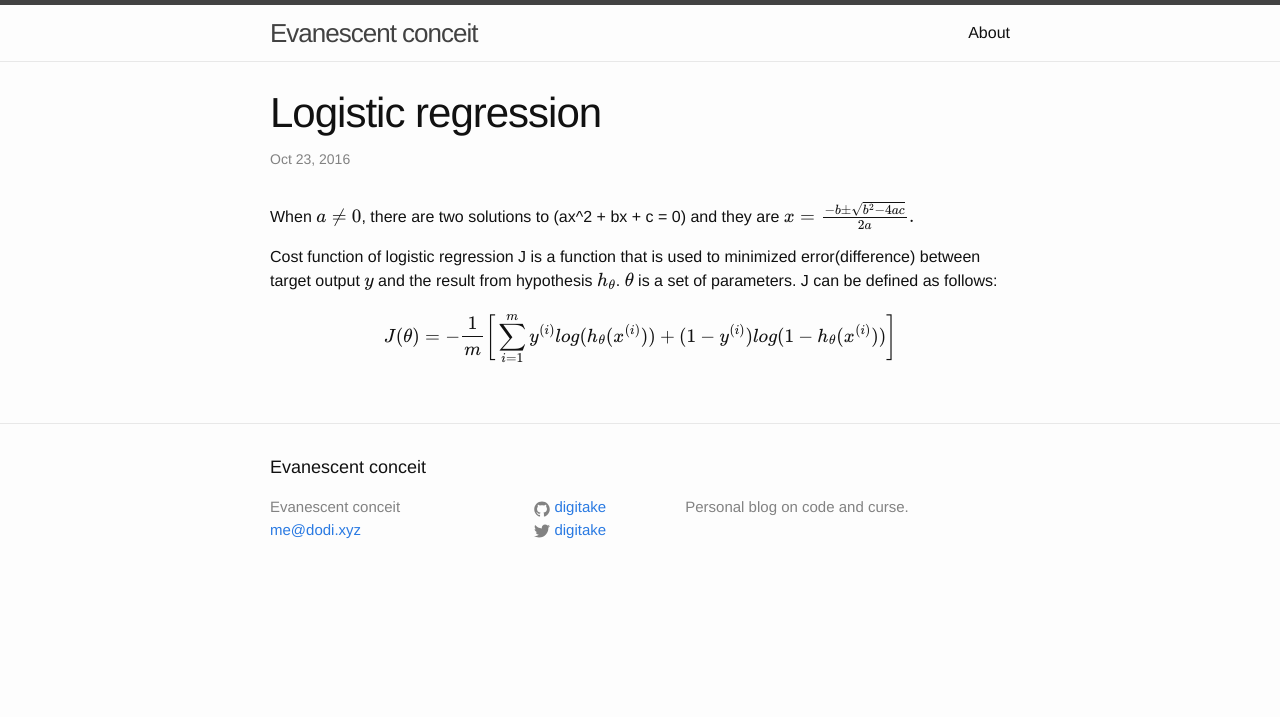
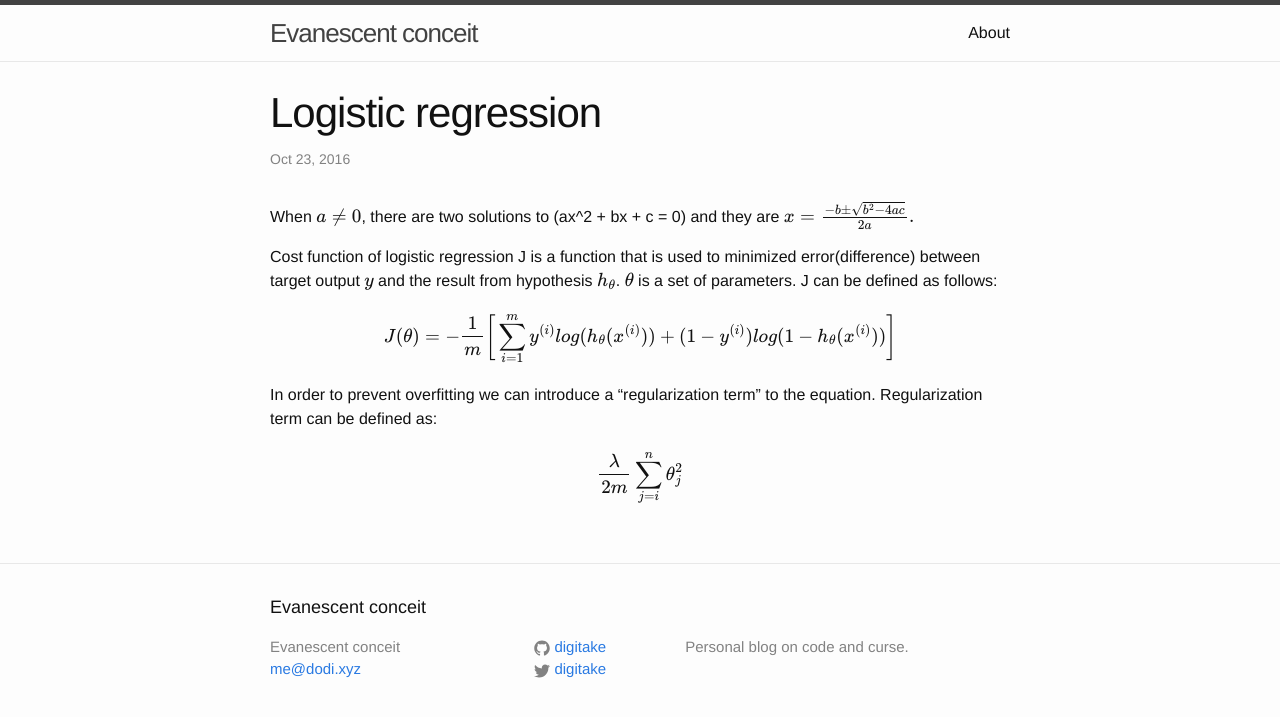
Before and after one commit to digitake/digitake.github.io, a Jekyll site: the page built from _posts/2016-10-23-Logistic-regression.markdown, in a window 1280 px wide. Shown: the top 717 px of the page. Built offline with Jekyll 4.4.1, drawn with Linux system fonts in a browser that asks for light colours; formulas are drawn with MathJax 3.

Commit message:
Update Logistic Regression

```diff
--- a/_posts/2016-10-23-Logistic-regression.markdown
+++ b/_posts/2016-10-23-Logistic-regression.markdown
@@ -13,3 +13,8 @@
 $$\theta$$ is a set of parameters. J can be defined as follows:
 
 $$J(\theta) = -{1 \over m} \bigg[ \sum_{i=1}^m y^{(i)}log(h_\theta (x^{(i)}))+(1-y^{(i)})log(1-h_\theta (x^{(i)})) \bigg] $$
+
+In order to prevent overfitting we can introduce a "regularization term" to the equation.
+Regularization term can be defined as:
+
+$${\lambda \over 2m}\sum_{j=i}^n \theta_j^2$$
```
